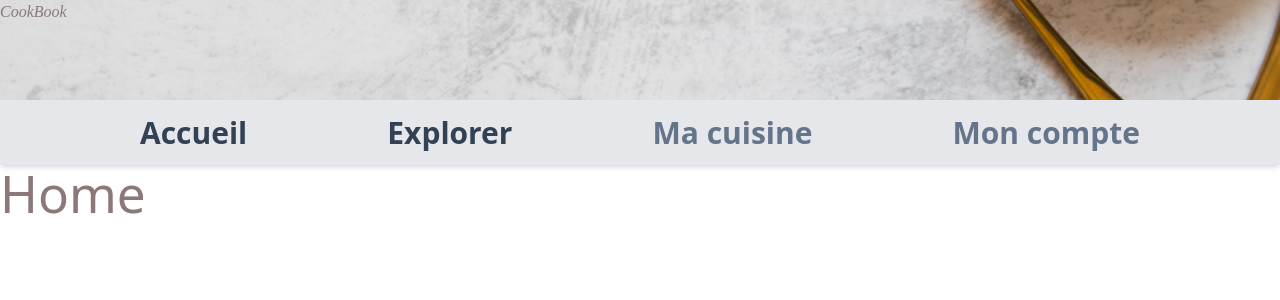
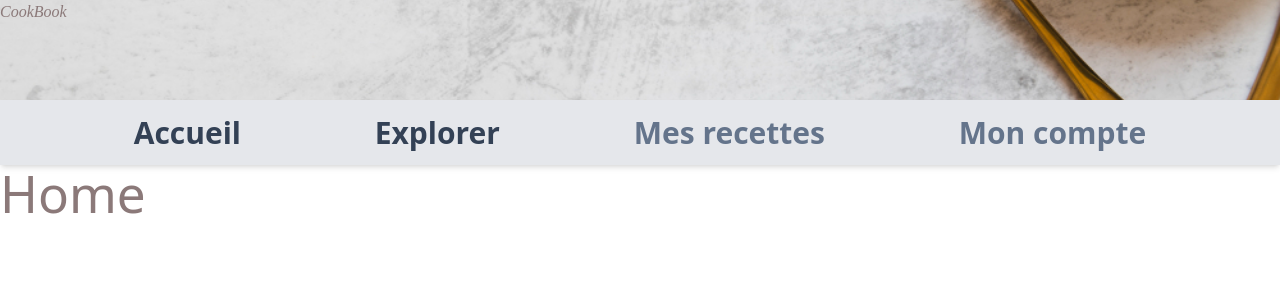
Before and after one commit to Kor-bens/app-cuisine, a React (Vite) app in the folder front-end/: page / in a window 1280 px wide. Shown: the top 300 px of the page. Built offline with nearby package versions, Linux system fonts and the light colour scheme; a web font is replaced by a local one.

Commit message:
link recettes

```diff
--- a/front-end/src/components/common/navbar/Navbar.jsx
+++ b/front-end/src/components/common/navbar/Navbar.jsx
@@ -37,10 +37,10 @@ export default function NavBar() {
         </li>
         <li>
           <div className="flex flex-col items-center">
-          <Link to="" className="text-slate-500 md:text-3xl
+          <Link to="/mes-recettes-categories" className="text-slate-500 md:text-3xl
             mobile:hidden
-            ">Ma cuisine</Link>
-            <Link to="" className=""><FaBookOpen className="text-gray-500
+            ">Mes recettes</Link>
+            <Link to="/mes-recettes" className=""><FaBookOpen className="text-gray-500
             mobile:h-10 mobile:w-7
              md:hidden"/></Link>
           </div>
```
